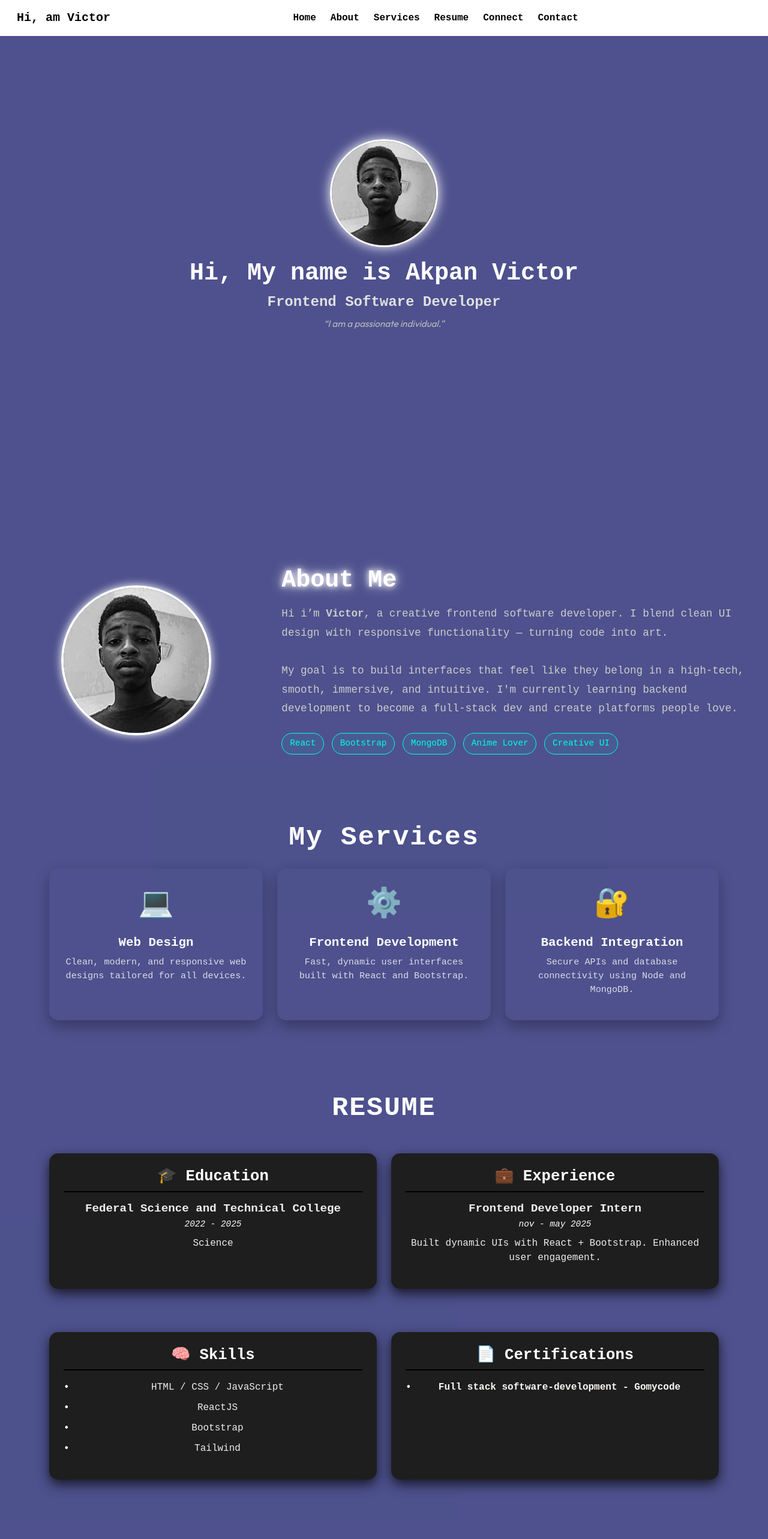
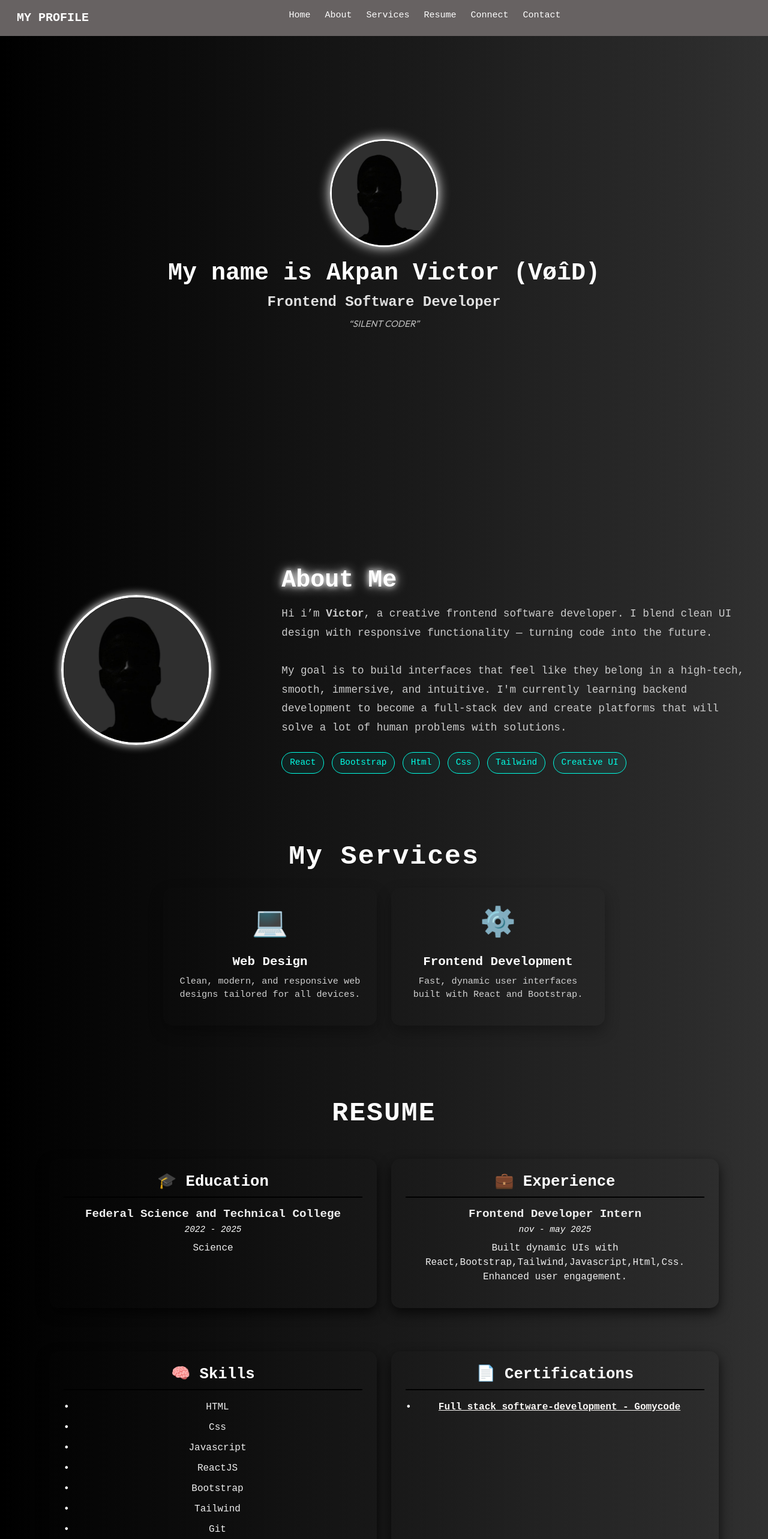
Before and after one commit to victor200900/MY-PORTFOLIO-WEBSITE, a React (Vite) app: page / in a window 1280 px wide. Shown: the top 2566 px of the page at 60% size. Built offline with nearby package versions, Linux system fonts and the light colour scheme.

Commit message:
first commit

```diff
--- a/src/App.css
+++ b/src/App.css
@@ -2,7 +2,7 @@
 @import url('https://fonts.googleapis.com/css2?family=Montserrat:ital,wght@0,100..900;1,100..900&family=Outfit:wght@100..900&family=Quicksand:wght@300..700&display=swap');
 
 .all {
-  background-color: rgba(4, 9, 93, 0.706);
+  background:linear-gradient( to left , rgb(48, 48, 48) , black);
   color: white;
   min-height: 100vh;
    font-family: 'Courier New', Courier, monospace;
--- a/src/components/about/about.jsx
+++ b/src/components/about/about.jsx
@@ -1,6 +1,6 @@
 import React from 'react';
 import './about.css';
-import profilePic from '../../assets/pfp.jpg'; // adjust path if needed
+import profilePic from '../../assets/sdfgh.jpg'; // adjust path if needed
 
 const About = () => {
   return (
@@ -17,15 +17,16 @@ const About = () => {
         <div className="about-right" data-aos="fade-left">
           <h2 className="about-title" >About Me</h2>
           <p className="about-text" data-aos="fade-up" data-aos-delay="200">
-            Hi i’m <strong>Victor</strong>, a creative frontend software developer. I blend clean UI design with responsive functionality — turning code into art.
+            Hi i’m <strong>Victor</strong>, a creative frontend software developer. I blend clean UI design with responsive functionality — turning code into the future.
             <br /> <br />
-            My goal is to build interfaces that feel like they belong in a high-tech, smooth, immersive, and intuitive. I'm currently learning backend development to become a full-stack dev and create platforms people love.
+            My goal is to build interfaces that feel like they belong in a high-tech, smooth, immersive, and intuitive. I'm currently learning backend development to become a full-stack dev and create platforms that will solve a lot of human problems with solutions.
           </p>
           <div className="about-tags" data-aos="fade-up" data-aos-delay="400">
             <span>React</span>
             <span>Bootstrap</span>
-            <span>MongoDB</span>
-            <span>Anime Lover</span>
+            <span>Html</span>
+            <span>Css</span>
+            <span>Tailwind</span>
             <span>Creative UI</span>
           </div>
         </div>
--- a/src/components/connect/connect.css
+++ b/src/components/connect/connect.css
@@ -56,10 +56,10 @@ margin-top: 20px;
   justify-content: center;
   gap: 1.5rem;
   font-size: 1.8rem;
-}
+  }
 
 .social-icons a {
-  color: #ffffff;
+  color: #00ff11;
   transition: color 0.3s ease;
 }
 
--- a/src/components/connect/connect.jsx
+++ b/src/components/connect/connect.jsx
@@ -30,7 +30,7 @@ const Connect = () => {
 
       <div className='connect-footer' data-aos="fade-up">
         <div className='footer-box' data-aos="fade-right">
-          <h3 className='footer-name'>Akpan-Victor</h3>
+          <h3 className='footer-name'>Akpan Victor</h3>
           <p className='footer-bio'>
             Let me bring your ideas to life  <br />
             let's connect and create.
@@ -40,7 +40,7 @@ const Connect = () => {
           <h4 className='footer-contact'>Contact</h4>
           <p>
             +234-704-593-9049 <br />
-            vakpan462@gmail.com <br />
+            akpanvictor456@gmail.com <br />
           </p>
         </div>
       </div>
--- a/src/components/contact/contact.jsx
+++ b/src/components/contact/contact.jsx
@@ -25,34 +25,12 @@ const ContactForm = () => {
       <div className='contact-card' data-aos="zoom-in">
         <h2 className='glowing-title' data-aos="fade-down">Contact Me</h2>
         <form onSubmit={handleSubmit}>
-          <div className='form-field' data-aos="fade-up" data-aos-delay="100">
-            <label htmlFor="name">Your Name</label>
-            <input
-              type="text"
-              id="name"
-              name="name"
-              placeholder="Victor"
-              required
-            />
-          </div>
-
-          <div className='form-field' data-aos="fade-up" data-aos-delay="200">
-            <label htmlFor="phone">Phone Number</label>
-            <input
-              type="tel"
-              id="phone"
-              name="phone"
-              placeholder="e.g., 07012345678"
-              required
-            />
-          </div>
-
           <div className='form-field' data-aos="fade-up" data-aos-delay="300">
-            <label htmlFor="message">Your Message</label>
+            <label htmlFor="message"> </label>
             <textarea
               id="message"
               name="message"
-              placeholder="Speak your mind..."
+              placeholder="SEND YOUR MESSAGE HERE"
               rows="5"
               required
             />
--- a/src/components/home/home.jsx
+++ b/src/components/home/home.jsx
@@ -1,6 +1,6 @@
 import React from 'react';
 import './home.css';
-import pfp from '../../assets/pfp.jpg'; // Adjust the path if necessary
+import pfp from '../../assets/sdfgh.jpg'; // Adjust the path if necessary
 
 const Home = () => {
   return (
@@ -9,9 +9,9 @@ const Home = () => {
       <div className="home-anime-content">
         <img src={pfp} alt="Victor" className="anime-avatar" />
         <div className="anime-text">
-          <h1 className="anime-name">Hi, My name is Akpan Victor</h1>
+          <h1 className="anime-name"> My name is Akpan Victor (VøîD)</h1>
           <h2 className="anime-title">Frontend Software Developer </h2>
-          <p className="anime-quote">“I am a passionate individual.”</p>
+          <p className="anime-quote">“SILENT CODER”</p>
         </div>
       </div>
     </section>
--- a/src/components/navbar/navbar.css
+++ b/src/components/navbar/navbar.css
@@ -1,12 +1,10 @@
 /* Animated background gradient with soft anime hues */
 .bg-anime {
-  background: rgb(255, 255, 255);
+  background: rgb(103, 98, 98);
   background-size: 400% 400%;
-  animation: animeBgAnimation 6s ease infinite;
+  animation: animeBgAnimation 6s ease-in-out;
   height: 60px;
-  transition: background 0.5s ease-in-out;
-  color: black;
-
+  transition: background 0.5s ease;
 }
 
 /* Keyframes for smooth gradient shifting */
@@ -19,36 +17,24 @@
 /* Stylized anime font look */
 .anime-font {
   font-size: 1.8rem;
-  color: #000000;
+  color: #ded8d8;
   letter-spacing: 2px;
   font-weight: 300;
   font-family: 'Poppins', 'Segoe UI', sans-serif;
 }
 
-/* Glowing hover effect for nav links */
-.anime-hover:hover {
-  color: #ff0000;
-  text-shadow:
-    0 0 5px #fff,
-    0 0 10px #fff,
-    0 0 15px #6a5acd,
-    0 0 20px #ff6ec7;
-  transition: all 0.3s ease;
-}
 
 /* Clean and responsive nav link styles */
 #nav {
   font-size: 15px;
   text-transform: uppercase;
-  color: #050505;
   transition: color 0.3s ease, text-shadow 0.3s ease;
-  background-color: rgb(205, 12, 12);
+  background-color: rgb(103, 98, 98);
 
 }
 
 /* Anime glow branding effect */
 .navbar-brand {
-  color: #000000;
   font-family: 'Courier New', Courier, monospace;
 
   font-weight: bold;
@@ -56,21 +42,27 @@
 }
 
 .nav-link{
-  color: black !important;
-  font-weight: bolder !important;
-  text-decoration: none !important;
-}
-.navbar-toggler{
-  background-color: grey;
+
 }
 .nav-a{
   text-decoration: none !important;
   display: flex;
   justify-content: space-around;
-  font-weight: bolder !important;
+  background: rgb(103, 98, 98);
+  color:rgb(255, 255, 255) !important;
+  font-family: 'Courier New', Courier, monospace !important;
+  padding-bottom: 7px;
+  font-size: 15px;
+
+}
+.nav-a:hover{
+  color : black !important;
 }
 .collapse{
-  background-color: white;
+  color: white;
+  background:rgb(103, 98, 98) ;
+  display:flex;
+
 }
 
 #nav {
@@ -79,7 +71,6 @@
   z-index: 999;
   font-size: 15px;
   text-transform: uppercase;
-  color: #050505;
   transition: color 0.3s ease, text-shadow 0.3s ease;
   background-color: rgb(205, 12, 12);
 }
--- a/src/components/navbar/navbar.jsx
+++ b/src/components/navbar/navbar.jsx
@@ -30,8 +30,8 @@ const Navbar = () => {
       className="navbar navbar-expand-lg navbar-dark bg-anime px-3 fixed-top"
     >
       <div className="container-fluid">
-        <a className="navbar-brand fw-bold text-black" href="#home">
-          Hi, am Victor
+        <a className="navbar-brand fw-bold" href="#home">
+        MY PROFILE
         </a>
 
         <button
--- a/src/components/resume/resume.css
+++ b/src/components/resume/resume.css
@@ -10,7 +10,7 @@
 }
 
 .resume-card {
-  background: #1e1e1e;
+  background: #1e1e1e00;
   border-radius: 15px;
   box-shadow: 0 8px 20px rgba(0,0,0,0.7);
   transition: transform 0.3s ease, box-shadow 0.3s ease;
@@ -61,13 +61,12 @@
 
 .resume-link {
   color: #f9f7f5;
-  text-decoration: none;
   font-weight: 600;
   transition: color 0.3s ease;
 }
 
 .resume-link:hover {
-  color: #fff;
+  color: #0037ff;
   text-decoration: underline;
 }
 
--- a/src/components/resume/resume.jsx
+++ b/src/components/resume/resume.jsx
@@ -28,7 +28,7 @@ const ResumeSection = () => {
               <div className="resume-item mb-3">
                 <h5>Frontend Developer Intern</h5>
                 <span className="resume-date">nov - may 2025</span>
-                <p>Built dynamic UIs with React + Bootstrap. Enhanced user engagement.</p>
+                <p>Built dynamic UIs with React,Bootstrap,Tailwind,Javascript,Html,Css. Enhanced user engagement.</p>
               </div>
               {/* Add more experience items here if needed */}
             </div>
@@ -37,14 +37,19 @@ const ResumeSection = () => {
 
         <div className="row">
           {/* Skills */}
-          <div className="col-md-6 mb-4" cc>
+          <div className="col-md-6 mb-4"  data-aos="fade-up">
             <div className="resume-card p-4 h-100">
               <h4 className="resume-heading mb-3">🧠 Skills</h4>
               <ul className="resume-list">
-                <li>HTML / CSS / JavaScript</li>
+                <li>HTML</li>
+                 <li>Css</li>
+                 <li>Javascript</li>
+
                 <li>ReactJS</li>
                 <li>Bootstrap</li>
                  <li>Tailwind</li>
+                 <li>Git</li>
+
               </ul>
             </div>
           </div>
--- a/src/components/services/services.jsx
+++ b/src/components/services/services.jsx
@@ -14,13 +14,8 @@ const Services = () => {
       desc: 'Fast, dynamic user interfaces built with React and Bootstrap.',
       icon: '⚙️',
       aos: 'fade-down'
-    },
-    {
-      title: 'Backend Integration',
-      desc: 'Secure APIs and database connectivity using Node and MongoDB.',
-      icon: '🔐',
-      aos: 'fade-up'
     }
+
   ]
 
   return (
```
Also changed, not shown: src/assets/sdfgh.jpg (added), 1 other file (tests, documents, lock files or other folders).
